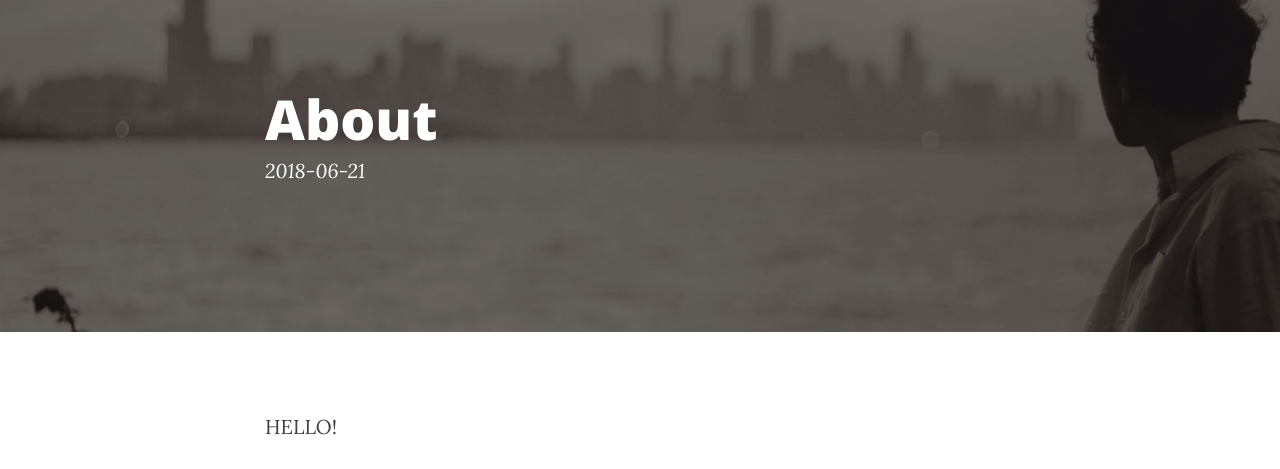
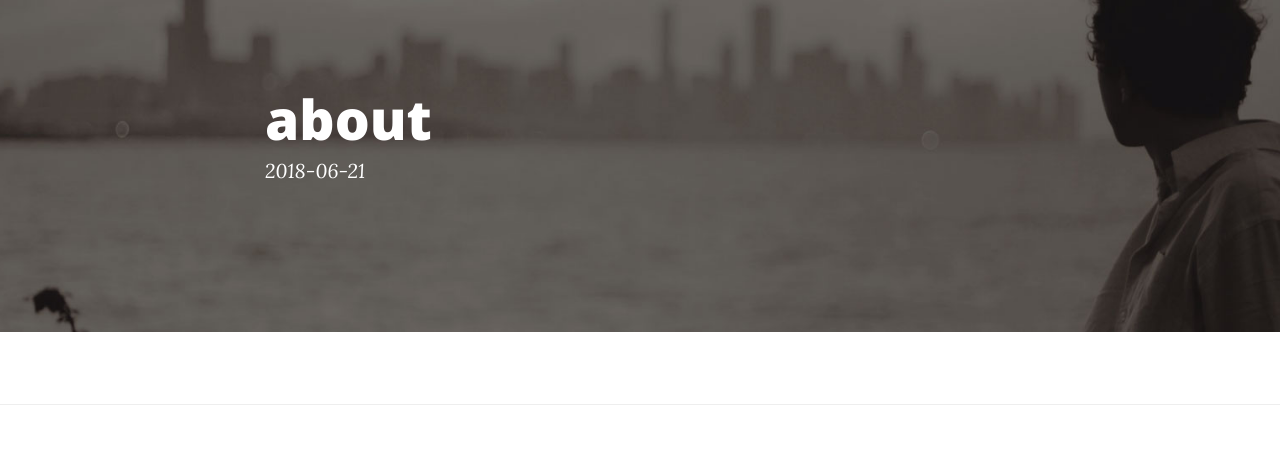
Before and after one commit to emman28/emman28.github.io, a plain HTML site: page About/index.html in a window 1280 px wide. Shown: the part 81-550 px from the top of the page. Drawn offline with nearby package versions, Linux system fonts and the light colour scheme; files whose address does not match are found by name.

Commit message:
Site updated: 2018-06-21 10:43:36

```diff
--- a/About/index.html
+++ b/About/index.html
@@ -13,8 +13,6 @@
 
 
 
-        <meta name="description" content="HELLO!"/>
-
 
     <!--Author-->
 
@@ -23,12 +21,10 @@
 
     <!--Open Graph Title-->
 
-        <meta property="og:title" content="About"/>
+        <meta property="og:title" content="about"/>
 
 
     <!--Open Graph Description-->
-
-        <meta property="og:description" content="HELLO!"/>
 
 
     <!--Open Graph Site Name-->
@@ -55,7 +51,7 @@
 
     <!-- Title -->
 
-    <title>About - Welcome To My Blog!</title>
+    <title>about - Welcome To My Blog!</title>
 
     <!-- Bootstrap Core CSS -->
     <link href="//maxcdn.bootstrapcdn.com/bootstrap/3.3.6/css/bootstrap.min.css" rel="stylesheet"/>
@@ -177,7 +173,7 @@
         <div class="row">
             <div class="col-lg-8 col-lg-offset-2 col-md-10 col-md-offset-1">
                 <div class="post-heading">
-                    <h1>About</h1>
+                    <h1>about</h1>
 
                     <span class="meta">
                         <!-- Date and Author -->
@@ -205,7 +201,6 @@
 
             <!-- Post Main Content -->
             <div class="col-lg-8 col-lg-offset-2 col-md-10 col-md-offset-1">
-                <p>HELLO!</p>
 
 
 
```
